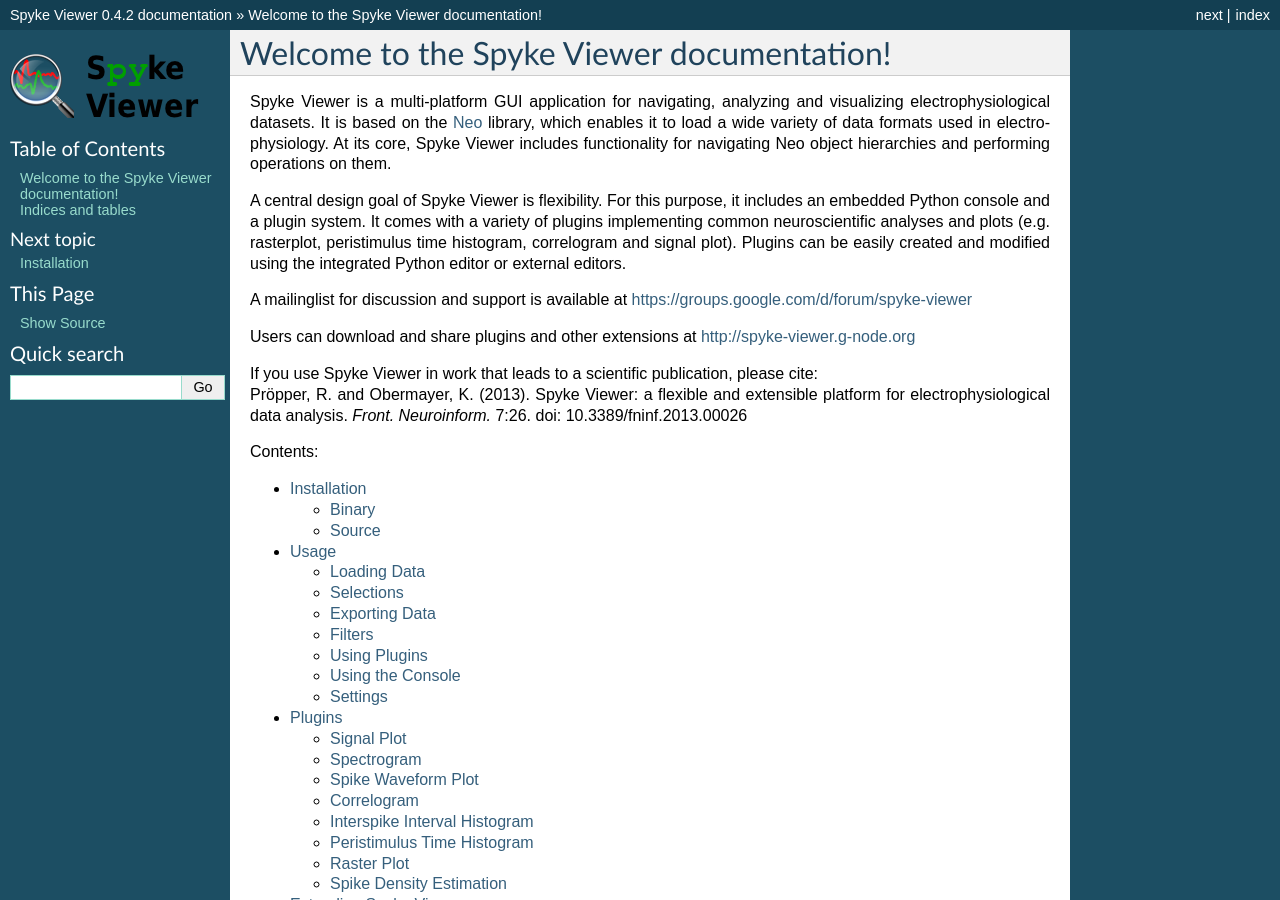
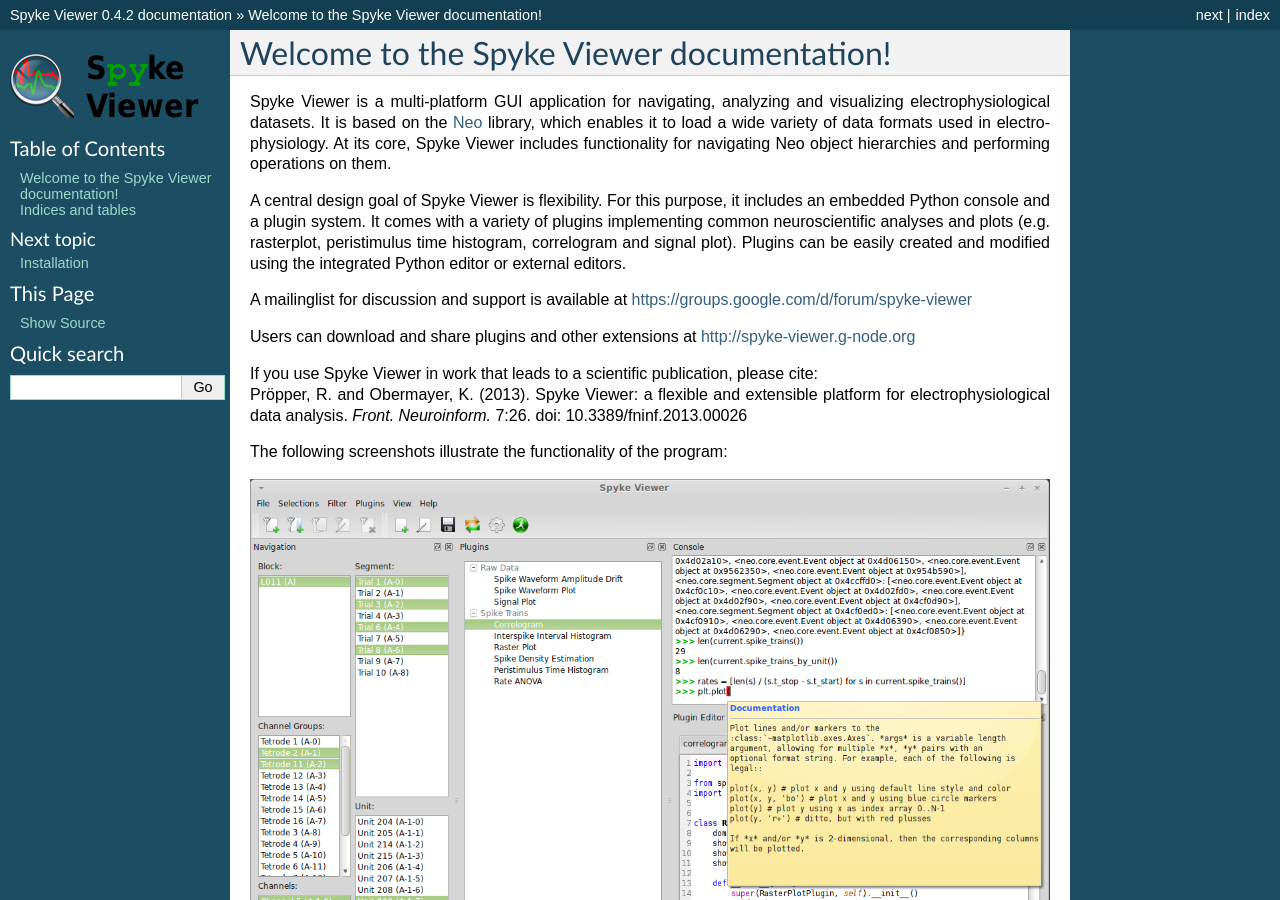
Before and after one commit to rproepp/spykeviewer, a Sphinx documentation site: the page built from doc/source/index.rst, in a window 1280 px wide and 900 px high. Built offline with Sphinx 7.4.7, drawn with Linux system fonts in a browser that asks for light colours; formulas are drawn with MathJax 3.

Commit message:
Added screenshots to documentation

```diff
--- a/doc/source/index.rst
+++ b/doc/source/index.rst
@@ -31,6 +31,11 @@ Pröpper, R. and Obermayer, K. (2013). Spyke Viewer: a flexible and extensible
 platform for electrophysiological data analysis.
 *Front. Neuroinform.* 7:26. doi: 10.3389/fninf.2013.00026
 
+The following screenshots illustrate the functionality of the program:
+
+.. image:: /img/screenshot1.png
+.. image:: /img/screenshot2.png
+
 Contents:
 
 .. toctree::
```
Also changed, not shown: doc/source/img/screenshot1.png (added), doc/source/img/screenshot2.png (added).
